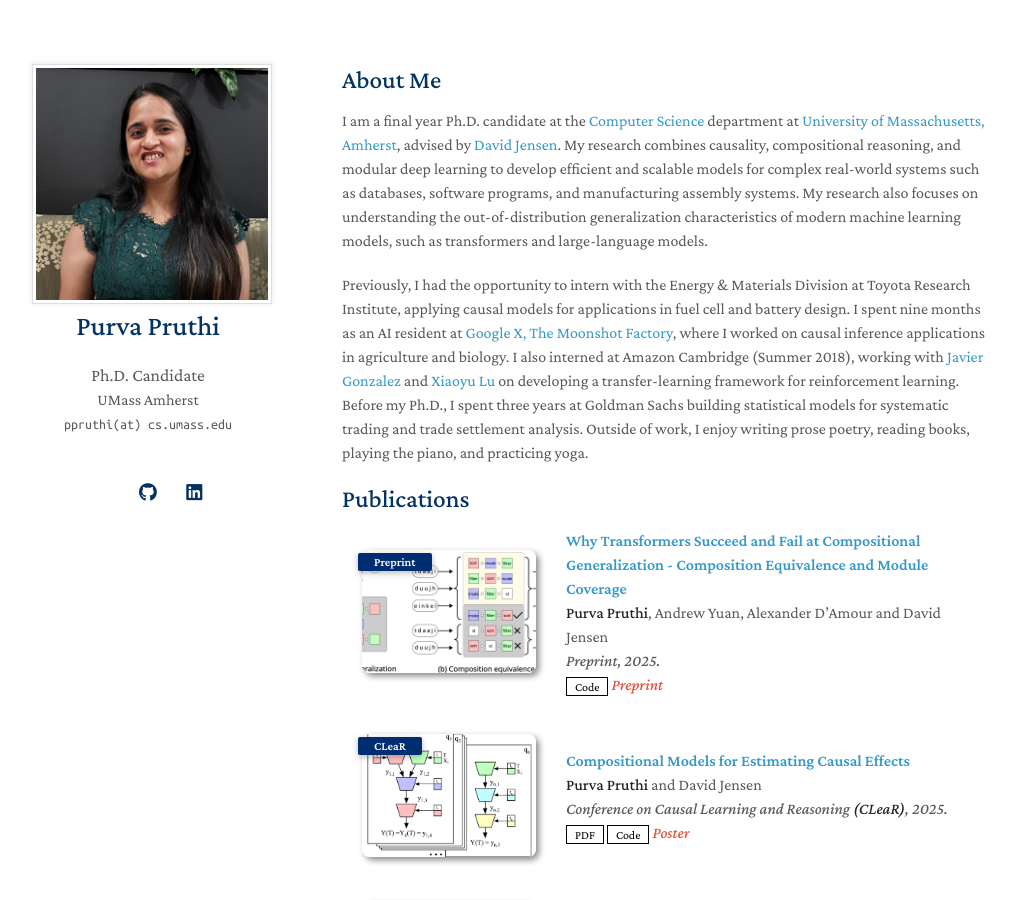
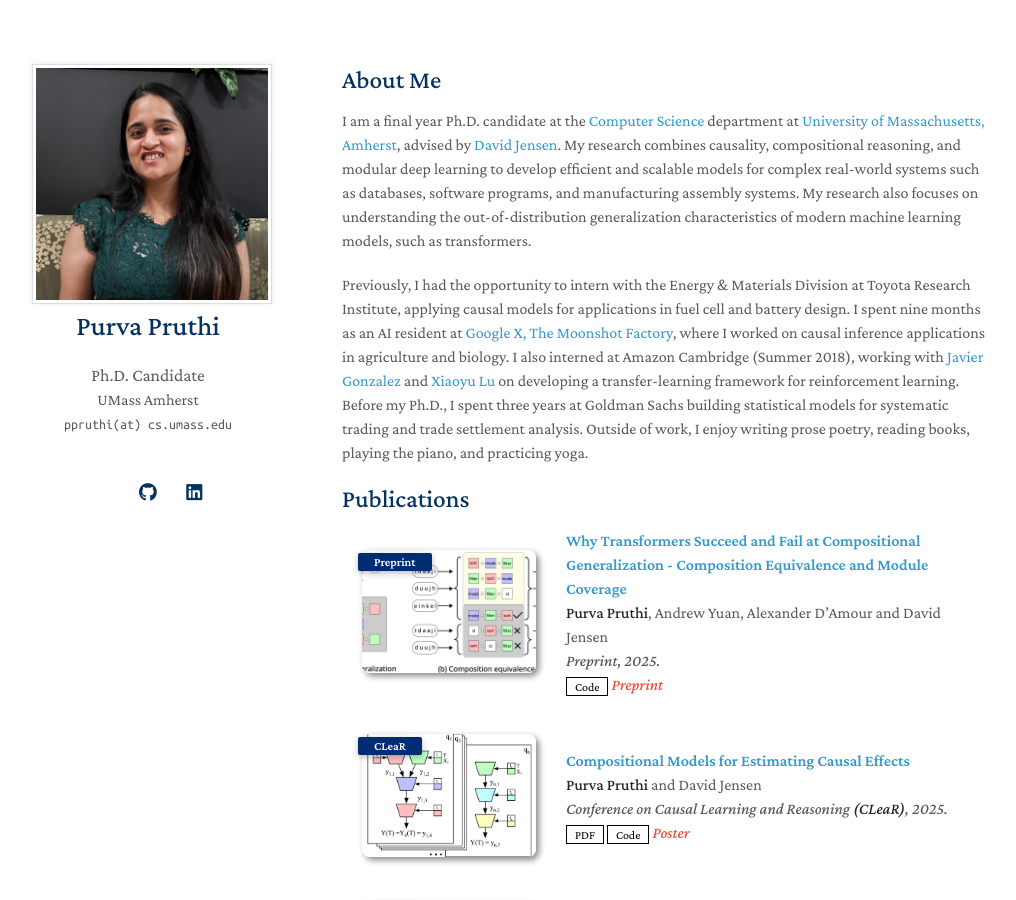
Before and after one commit to purvapruthi/purvapruthi.github.io, a Jekyll site: the page built from index.md, in a window 1280 px wide and 900 px high. Shown: the whole window, without its empty margins (128-1144 px from the left). Built offline with Jekyll 4.4.1, drawn with Linux system fonts in a browser that asks for light colours; a style sheet for code colours, icons or effects is not loaded.

Commit message:
Update index.md

```diff
--- a/index.md
+++ b/index.md
@@ -4,7 +4,7 @@ layout: homepage
 
 ## About Me
 
-I am a final year Ph.D. candidate at the [Computer Science](https://www.cics.umass.edu/) department at [University of Massachusetts, Amherst](https://www.umass.edu/), advised by [David Jensen](https://groups.cs.umass.edu/jensen/). My research combines causality, compositional reasoning, and modular deep learning to develop efficient and scalable models for complex real-world systems such as databases, software programs, and manufacturing assembly systems. My research also focuses on understanding the out-of-distribution generalization characteristics of modern machine learning models, such as transformers and large-language models.
+I am a final year Ph.D. candidate at the [Computer Science](https://www.cics.umass.edu/) department at [University of Massachusetts, Amherst](https://www.umass.edu/), advised by [David Jensen](https://groups.cs.umass.edu/jensen/). My research combines causality, compositional reasoning, and modular deep learning to develop efficient and scalable models for complex real-world systems such as databases, software programs, and manufacturing assembly systems. My research also focuses on understanding the out-of-distribution generalization characteristics of modern machine learning models, such as transformers.
 
 Previously, I had the opportunity to intern with the Energy & Materials Division at Toyota Research Institute, applying causal models for applications in fuel cell and battery design. I spent nine months as an AI resident at [Google X, The Moonshot Factory](https://x.company/), where I worked on causal inference applications in agriculture and biology. I also interned at Amazon Cambridge (Summer 2018), working with [Javier Gonzalez](https://www.microsoft.com/en-us/research/people/jagonz/) and [Xiaoyu Lu](https://xiaoyulu2014.github.io/) on developing a transfer-learning framework for reinforcement learning. Before my Ph.D., I spent three years at Goldman Sachs building statistical models for systematic trading and trade settlement analysis. Outside of work, I enjoy writing prose poetry, reading books, playing the piano, and practicing yoga.
 
```
